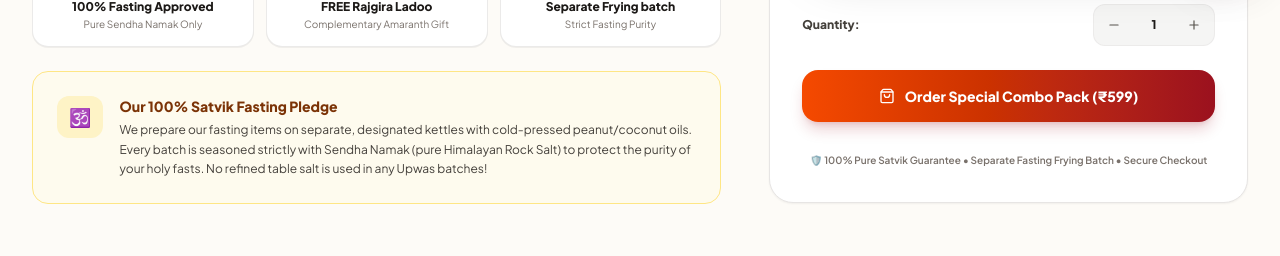
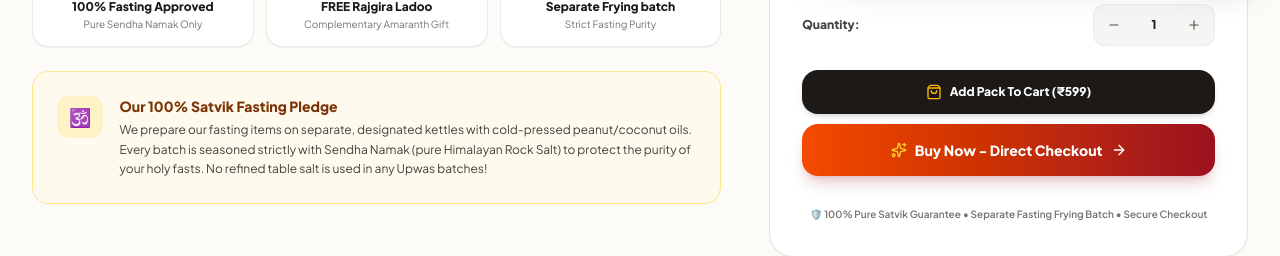
Before and after one commit to farazpy/Aapla-Jalgaonwala-Pvt-Ltd, a React (Vite) app: page /navratri-offer in a window 1280 px wide. Shown: the part 818-1074 px from the top of the page. Built offline with nearby package versions, Linux system fonts and the light colour scheme; no server answers; a web font is replaced by a local one.

Commit message:
chore: update version to 2.1.7 and refactor cart
Simplify cart persistence logic and update Navratri offer flow to support separate add-to-cart and checkout actions.

```diff
--- a/src/components/navigation/AnnouncementBar.tsx
+++ b/src/components/navigation/AnnouncementBar.tsx
@@ -61,7 +61,7 @@ export const AnnouncementBar: React.FC = () => {
         {/* Right Side: Email, Version & Support */}
         <div className="flex items-center justify-end gap-2.5 text-stone-100 text-[11px] sm:text-xs">
           <span className="hidden xl:inline-block px-1.5 py-0.2 bg-black/25 text-amber-200/90 text-[9.5px] font-bold rounded-md border border-amber-400/20 tracking-wider">
-            v2.1.6
+            v2.1.7
           </span>
           <a
             href={`mailto:${emailDisplay}`}
--- a/src/context/CartContext.tsx
+++ b/src/context/CartContext.tsx
@@ -117,28 +117,8 @@ export const CartProvider: React.FC<{ children: React.ReactNode }> = ({ children
     if (!isLoaded) return;
     try {
       const safeCart = cart.map((item) => ({
-        product: {
-          id: item.product.id,
-          slug: item.product.slug,
-          name: item.product.name,
-          category: item.product.category,
-          price: item.product.price,
-          mrp: item.product.mrp,
-          netQuantity: item.product.netQuantity,
-          flavour: item.product.flavour,
-          images: item.product.images || [],
-          isAvailable: item.product.isAvailable,
-          stock: item.product.stock,
-        },
-        selectedVariant: item.selectedVariant
-          ? {
-              id: item.selectedVariant.id,
-              weight: item.selectedVariant.weight,
-              price: item.selectedVariant.price,
-              mrp: item.selectedVariant.mrp,
-              stock: item.selectedVariant.stock,
-            }
-          : undefined,
+        product: item.product,
+        selectedVariant: item.selectedVariant,
         quantity: item.quantity,
       }));
       localStorage.setItem('aapla_cart', JSON.stringify(safeCart));
--- a/src/pages/NavratriOfferPage.tsx
+++ b/src/pages/NavratriOfferPage.tsx
@@ -123,13 +123,17 @@ export default function NavratriOfferPage() {
     stock: 2000
   };
 
-  const handleAction = () => {
-    addToCart(navratriComboProduct, selectedVariant, quantity, false);
+  const handleAddToCart = () => {
+    addToCart(navratriComboProduct, selectedVariant, quantity, true);
     setIsAdded(true);
     setTimeout(() => {
       setIsAdded(false);
+    }, 2000);
+  };
+
+  const handleBuyNow = () => {
+    addToCart(navratriComboProduct, selectedVariant, quantity, false);
     navigate('/checkout');
-    }, 800);
   };
 
   if (isLoading) {
@@ -292,24 +296,36 @@ export default function NavratriOfferPage() {
               </div>
 
               {/* Action Buttons */}
+              <div className="space-y-2.5">
                 <button
                   type="button"
-                onClick={handleAction}
+                  onClick={handleAddToCart}
                   disabled={isAdded}
-                className="w-full py-4 bg-gradient-to-r from-orange-600 to-[#9B111E] hover:from-orange-700 hover:to-[#800A14] text-white rounded-2xl text-sm font-extrabold flex items-center justify-center gap-2.5 shadow-lg shadow-[#9B111E]/20 transition-all cursor-pointer active:scale-98 disabled:opacity-50"
+                  className="w-full py-3.5 bg-stone-900 hover:bg-stone-800 text-white rounded-2xl text-xs font-extrabold flex items-center justify-center gap-2 shadow-md transition-all cursor-pointer active:scale-98 disabled:opacity-50"
                 >
                   {isAdded ? (
                     <>
-                    <CheckCircle2 className="w-4 h-4 text-white animate-bounce" />
+                      <CheckCircle2 className="w-4 h-4 text-emerald-400 animate-bounce" />
                       <span>Added Pack To Cart!</span>
                     </>
                   ) : (
                     <>
-                    <ShoppingBag className="w-4 h-4" />
-                    <span>Order Special Combo Pack (₹{price})</span>
+                      <ShoppingBag className="w-4 h-4 text-amber-400" />
+                      <span>Add Pack To Cart (₹{price * quantity})</span>
                     </>
                   )}
                 </button>
+
+                <button
+                  type="button"
+                  onClick={handleBuyNow}
+                  className="w-full py-4 bg-gradient-to-r from-orange-600 to-[#9B111E] hover:from-orange-700 hover:to-[#800A14] text-white rounded-2xl text-sm font-black flex items-center justify-center gap-2 shadow-lg shadow-[#9B111E]/20 transition-all cursor-pointer active:scale-98"
+                >
+                  <Sparkles className="w-4 h-4 text-amber-300" />
+                  <span>Buy Now - Direct Checkout</span>
+                  <ArrowRight className="w-4 h-4" />
+                </button>
+              </div>
 
               <div className="text-center">
                 <span className="inline-block text-[10px] text-stone-500 font-semibold leading-relaxed">
```
Lines whose indentation alone changed are shown as unchanged.
